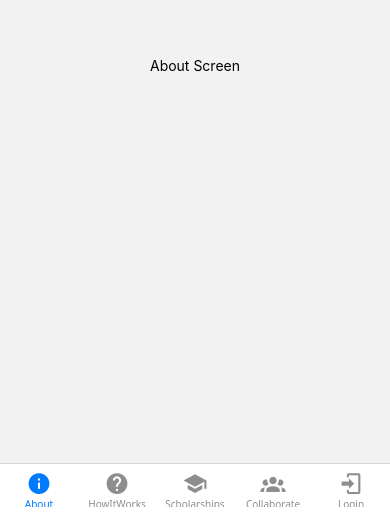
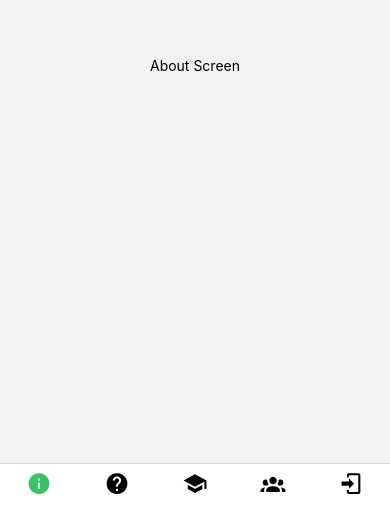
Before and after one commit to Rifat8080/alteryouth_reactNative, a React Native app: screen / in a window 390 px wide. Shown: the part 332-844 px from the top of the page. Built offline with nearby package versions, Linux system fonts and the light colour scheme.

Commit message:
color added to icons

```diff
--- a/src/navigation/BottomTabBar.js
+++ b/src/navigation/BottomTabBar.js
@@ -15,7 +15,7 @@ const BottomTabBar = () => {
     <NavigationContainer>
       <Tab.Navigator
         screenOptions={({ route }) => ({
-          tabBarIcon: ({ color, size }) => {
+          tabBarIcon: ({ focused, color, size }) => {
             let iconName;
 
             switch (route.name) {
@@ -47,11 +47,11 @@ const BottomTabBar = () => {
               />
             );
           },
+          tabBarActiveTintColor: '#38C367',
+          tabBarInactiveTintColor: 'black',
+          tabBarStyle: { paddingBottom: 10 },
           headerShown: false,
         })}
-        tabBarOptions={{
-          showLabel: false,
-        }}
       >
         <Tab.Screen name="About" component={AboutScreen} />
         <Tab.Screen name="HowItWorks" component={HowItWorksScreen} />
```
